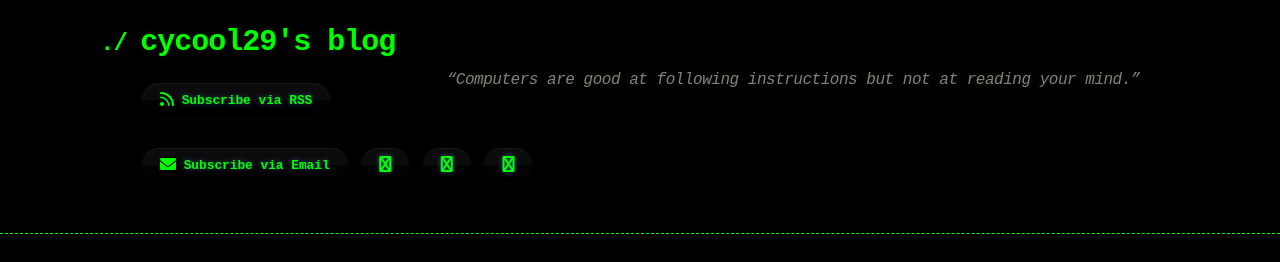
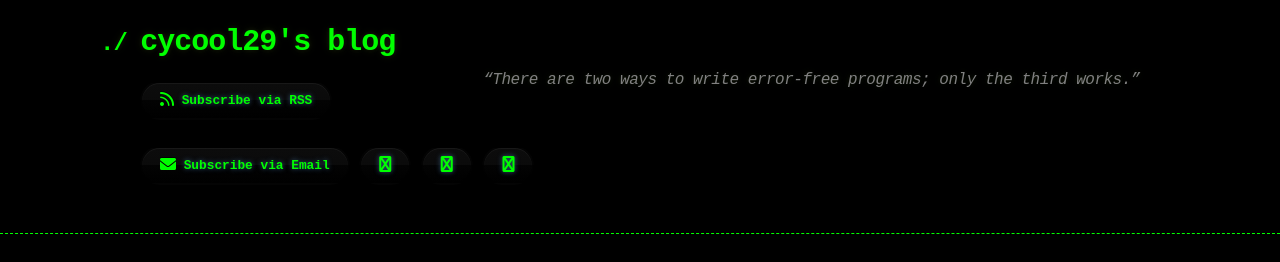
Before and after one commit to cycool29/cycool29.github.io, a Jekyll site: the page built from index.md, in a window 1280 px wide and 900 px high. Shown: the top 262 px of the window. Built offline with Jekyll 4.4.1, drawn with Linux system fonts in a browser that asks for light colours; a style sheet for code colours, icons or effects is not loaded.

Commit message:
Update quotes

```diff
--- a/_config.yml
+++ b/_config.yml
@@ -1,5 +1,5 @@
 title: cycool29's blog
-description: "“Computers are good at following instructions but not at reading your mind.” "
+description: "“There are two ways to write error-free programs; only the third works.” "
 bio: A high school student. Intermediate in Python, Git, Bash. Learning JavaScript. He/Him. "
 author: cycool29
 url: https://cycool29.github.io
```
